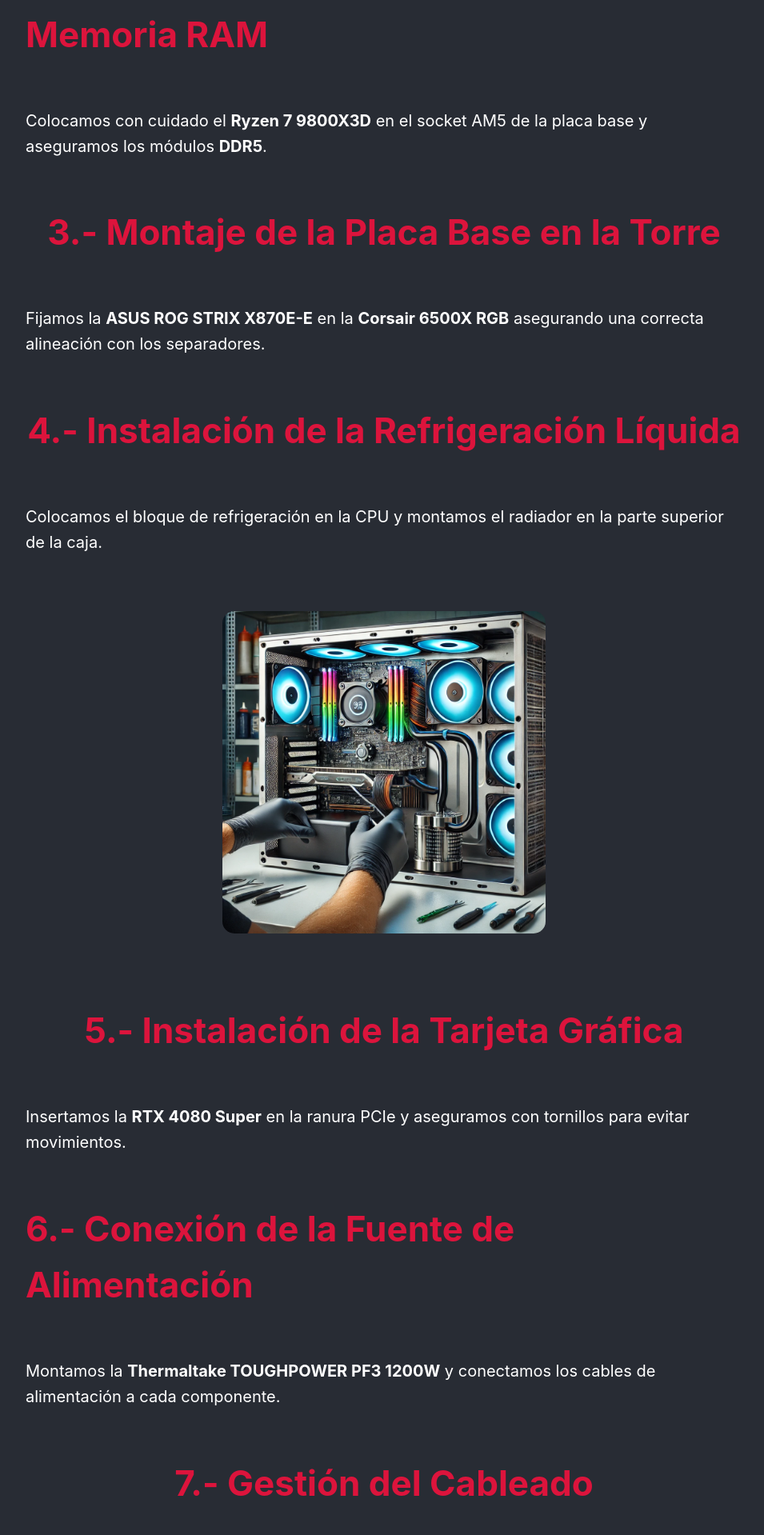
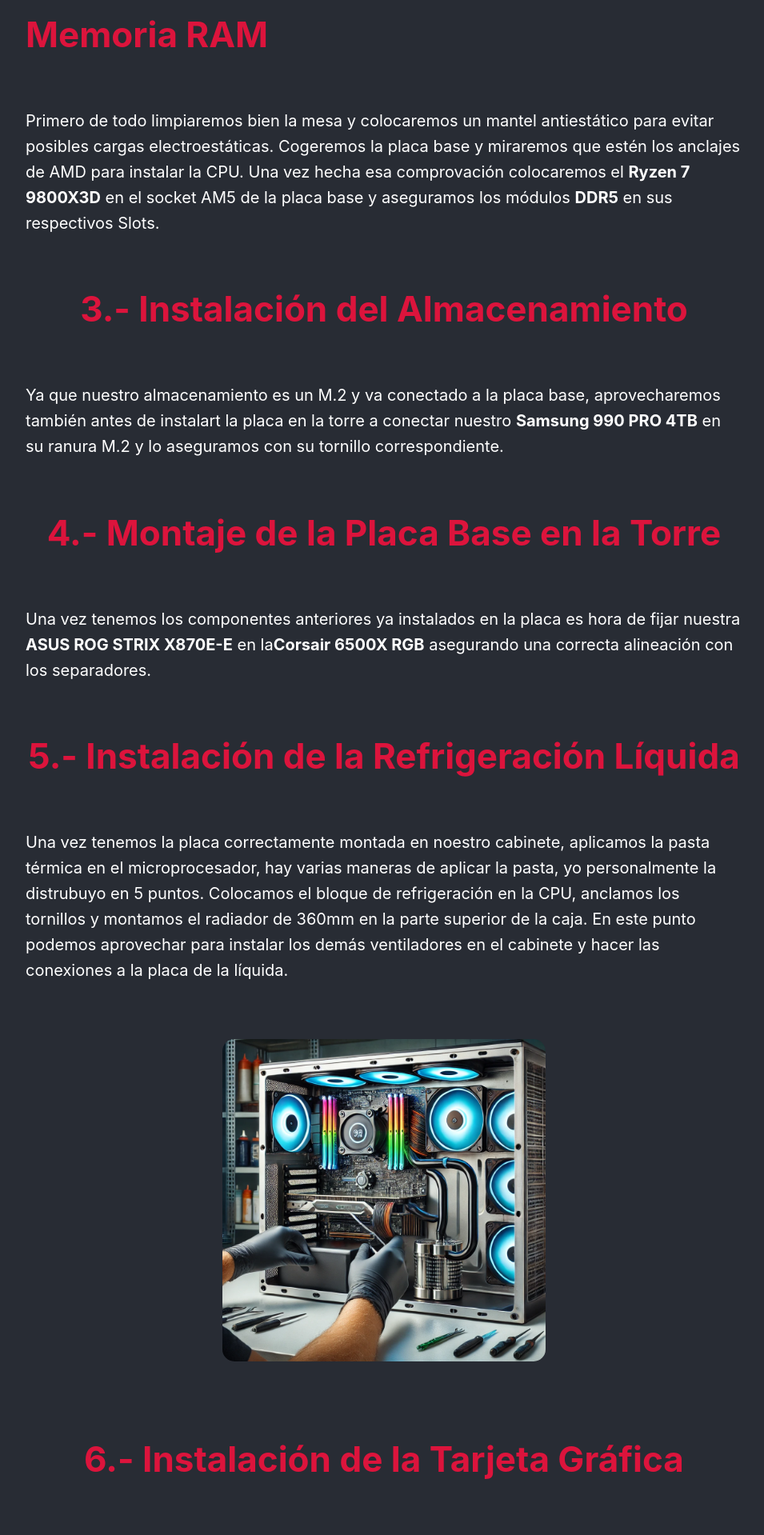
Before and after one commit to JaViBDN10/ReactProject, a React (Create React App) app: page /assembly in a window 1280 px wide. Shown: the part 2021-3940 px from the top of the page at 80% size, without its empty margins (160-1115 px from the left). Built offline with nearby package versions, Linux system fonts and the light colour scheme.

Commit message:
Added part of the assembly

```diff
--- a/src/pages/Assembly.js
+++ b/src/pages/Assembly.js
@@ -26,27 +26,36 @@
       <img src={ensamblaje} className='ensamblaje' alt='Preparación del montaje' />
 
       <h2>2.- Instalación del Procesador y la Memoria RAM</h2>
-      <p>Colocamos con cuidado el <strong>Ryzen 7 9800X3D</strong> en el socket AM5 de la placa base y aseguramos los módulos <strong>DDR5</strong>.</p>
+      <p>Primero de todo limpiaremos bien la mesa y colocaremos un mantel antiestático para evitar posibles cargas electroestáticas.
+      Cogeremos la placa base y miraremos que estén los anclajes de AMD para instalar la CPU. Una vez hecha esa comprovación colocaremos
+      el <strong>Ryzen 7 9800X3D</strong> en el socket AM5 de la placa base y aseguramos los módulos <strong>DDR5</strong> en sus respectivos Slots.
+      </p>
 
-      <h2>3.- Montaje de la Placa Base en la Torre</h2>
-      <p>Fijamos la <strong>ASUS ROG STRIX X870E-E</strong> en la <strong>Corsair 6500X RGB</strong> asegurando una correcta alineación con los separadores.</p>
+      <h2>3.- Instalación del Almacenamiento</h2>
+      <p>Ya que nuestro almacenamiento es un M.2 y va conectado a la placa base, aprovecharemos también antes de instalart la placa en la torre
+      a conectar nuestro <strong> Samsung 990 PRO 4TB</strong> en su ranura M.2 y lo aseguramos con su tornillo correspondiente.</p>
 
-      <h2>4.- Instalación de la Refrigeración Líquida</h2>
-      <p>Colocamos el bloque de refrigeración en la CPU y montamos el radiador en la parte superior de la caja.</p>
+      <h2>4.- Montaje de la Placa Base en la Torre</h2>
+      <p>Una vez tenemos los componentes anteriores ya instalados en la placa es hora de fijar nuestra <strong> ASUS ROG STRIX X870E-E</strong> en la
+      <strong>Corsair 6500X RGB</strong> asegurando una correcta alineación con los separadores.</p>
+
+      <h2>5.- Instalación de la Refrigeración Líquida</h2>
+      <p>Una vez tenemos la placa correctamente montada en noestro cabinete, aplicamos la pasta térmica en el microprocesador, hay varias maneras de aplicar
+      la pasta, yo personalmente la distrubuyo en 5 puntos. Colocamos el bloque de refrigeración en la CPU, anclamos los tornillos y montamos el radiador
+      de 360mm en la parte superior de la caja. En este punto podemos aprovechar para instalar los demás ventiladores en el cabinete y hacer las conexiones a la placa
+      de la líquida.</p>
       <img src={refrigeracion} className='refrigeracion' alt='Instalación de refrigeración líquida' />
 
-      <h2>5.- Instalación de la Tarjeta Gráfica</h2>
+      <h2>6.- Instalación de la Tarjeta Gráfica</h2>
       <p>Insertamos la <strong>RTX 4080 Super</strong> en la ranura PCIe y aseguramos con tornillos para evitar movimientos.</p>
 
-      <h2>6.- Conexión de la Fuente de Alimentación</h2>
+      <h2>7.- Conexión de la Fuente de Alimentación</h2>
       <p>Montamos la <strong>Thermaltake TOUGHPOWER PF3 1200W</strong> y conectamos los cables de alimentación a cada componente.</p>
 
-      <h2>7.- Gestión del Cableado</h2>
+      <h2>8.- Gestión del Cableado</h2>
       <p>Organizamos y ocultamos los cables para mejorar el flujo de aire y la estética interna.</p>
       <img src={cableado} className='cableado' alt='Gestión del cableado' />
 
-      <h2>8.- Instalación del Almacenamiento</h2>
-      <p>Montamos el <strong>Samsung 990 PRO 4TB</strong> en su ranura M.2 y aseguramos con su tornillo correspondiente.</p>
 
       <h2>9.- Pruebas y Configuración Inicial</h2>
       <p>Encendemos el PC, revisamos la BIOS y configuramos los parámetros necesarios antes de instalar el sistema operativo.</p>
```
